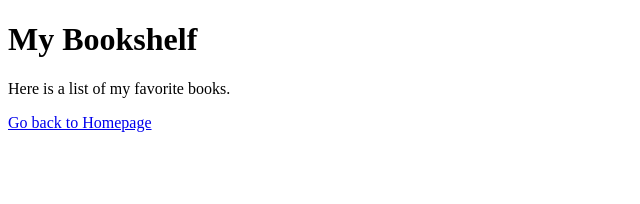
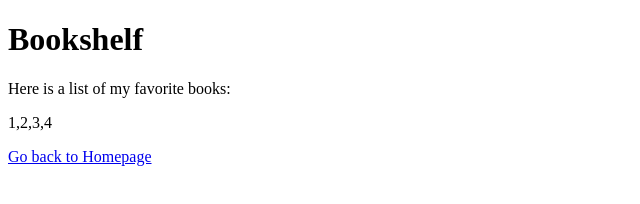
Before and after one commit to raphaelmagnus/website, a plain HTML site: page bookshelf.html in a window 1280 px wide. Shown: the whole page, without its empty margins (0-640 px from the left). Drawn offline with Linux system fonts and the light colour scheme.

Commit message:
Update bookshelf.html

```diff
--- a/bookshelf.html
+++ b/bookshelf.html
@@ -7,8 +7,9 @@
     <title>Bookshelf</title>
 </head>
 <body>
-    <h1>My Bookshelf</h1>
-    <p>Here is a list of my favorite books.</p>
+    <h1>Bookshelf</h1>
+    <p>Here is a list of my favorite books:</p>
+    <p>1,2,3,4</p>
     <a href="index.html">Go back to Homepage</a>
 </body>
 </html>
```
